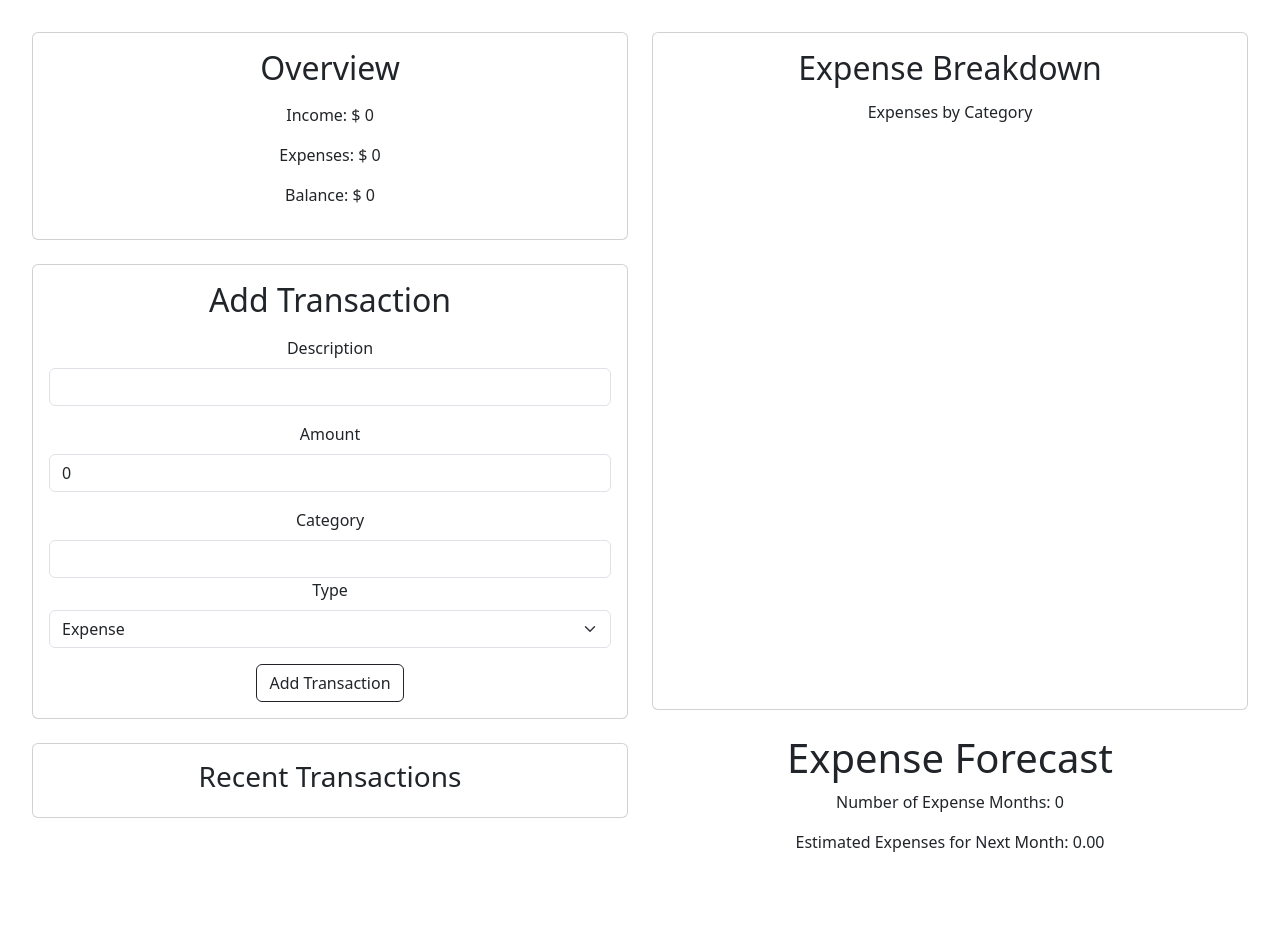
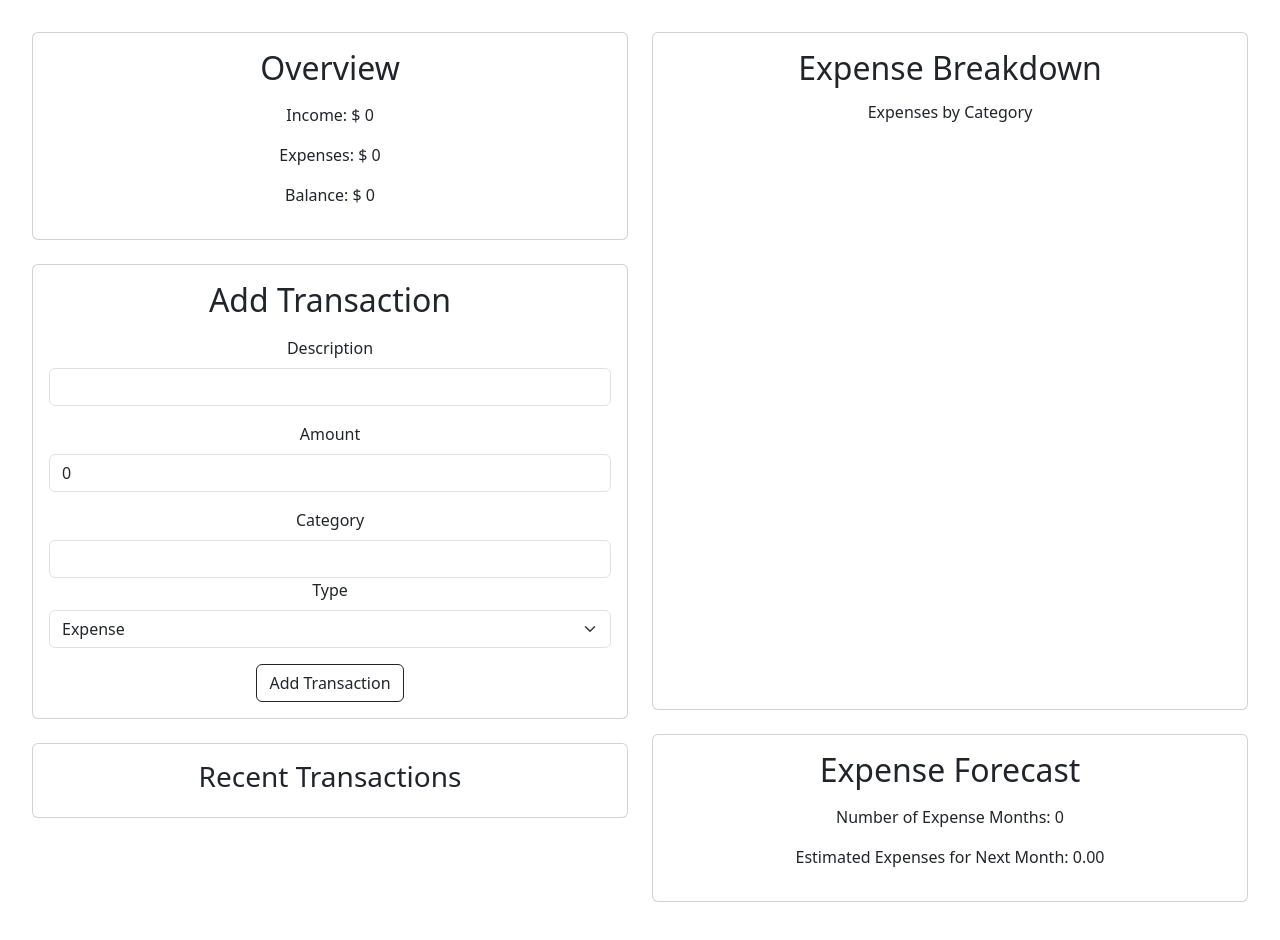
Before and after one commit to semih108/Personal-Finance-Manager, a React (Vite) app: page / in a window 1280 px wide. Shown: the top 940 px of the page. Before the commit the page ends 902 px from the top, so only its background shows below. Built offline with nearby package versions, Linux system fonts and the light colour scheme.

Commit message:
add style for Forecast

```diff
--- a/src/Components/Forecast.jsx
+++ b/src/Components/Forecast.jsx
@@ -32,10 +32,12 @@ function Forecast() {
   }, [filteredTransactions]);
 
   return (
-    <div>
-      <h1>Expense Forecast</h1>
+    <div className="card mb-4">
+      <div className="card-body">
+      <h2 className="card-title mb-3">Expense Forecast</h2>
       <p>Number of Expense Months: {Object.keys(filteredTransactions).length}</p>
       <p>Estimated Expenses for Next Month: {averageMonthlyExpensed.toFixed(2)}</p>
+      </div>
     </div>
   );
 }
```
